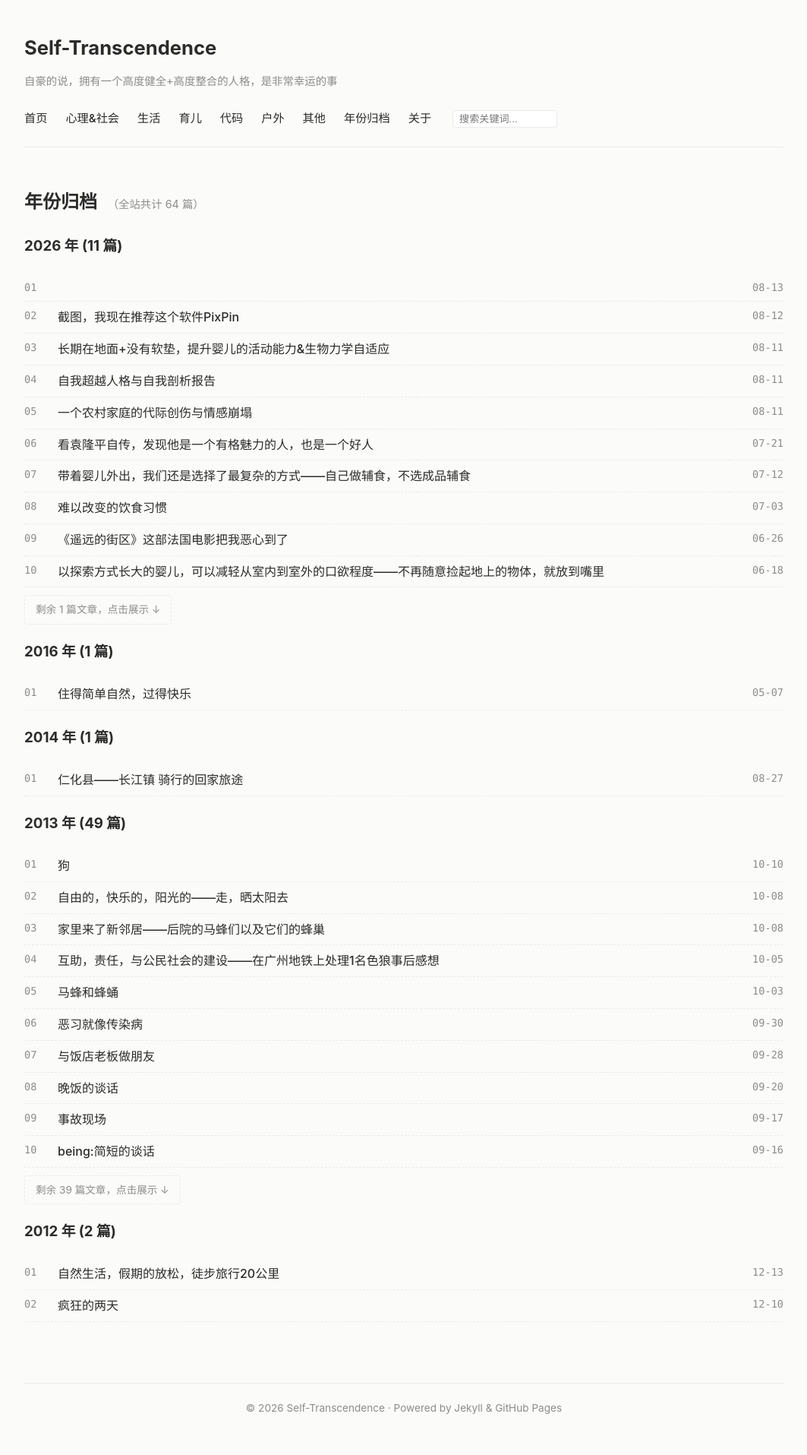
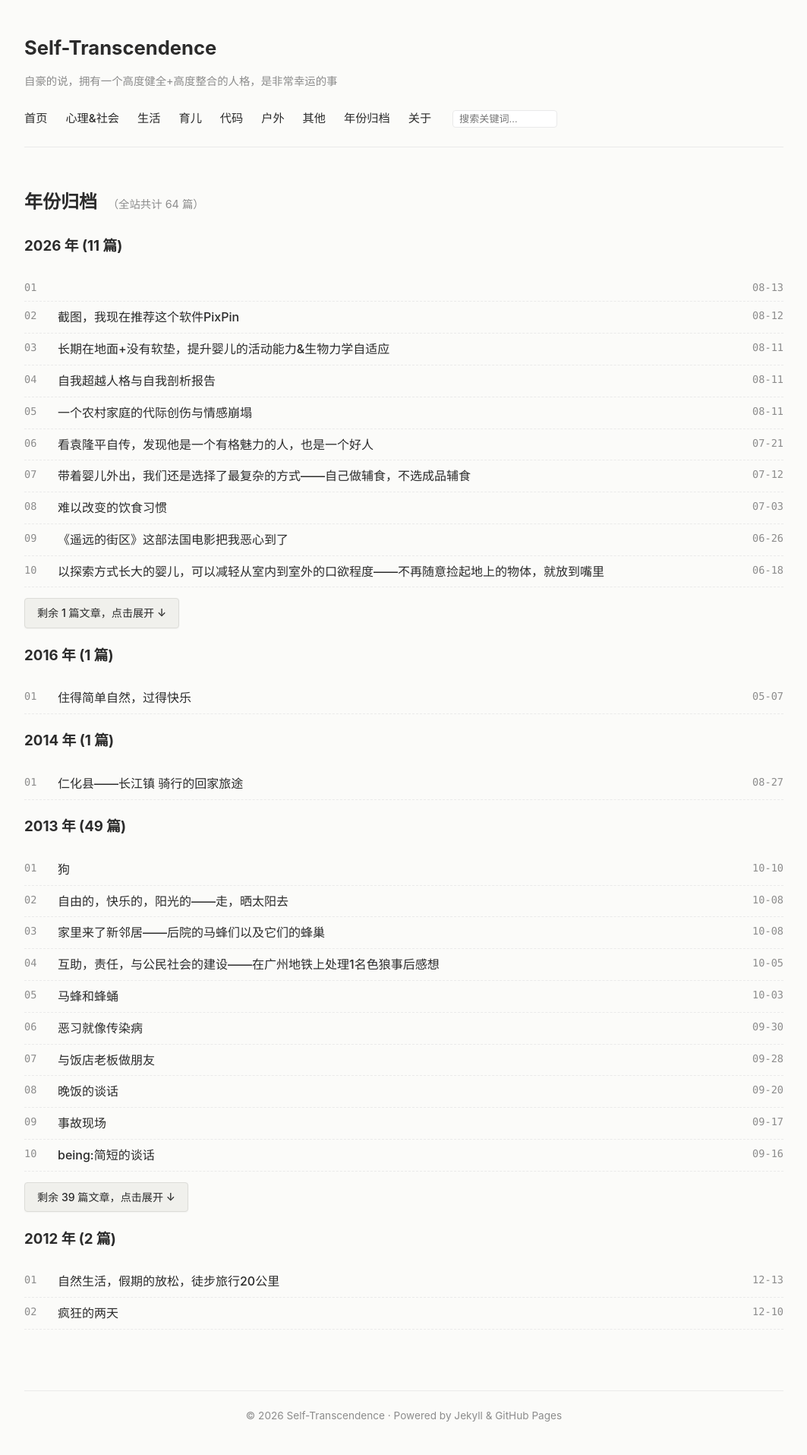
Before and after one commit to Natural-system/self-transcendence, a Jekyll site: the page built from archive.html, in a window 1280 px wide. Shown: the whole page at 76% size, without its empty margins (108-1171 px from the left). Built offline with Jekyll 4.4.1, drawn with Linux system fonts in a browser that asks for light colours.

Commit message:
修改年份归档展示效果。

```diff
--- a/_layouts/default.html
+++ b/_layouts/default.html
@@ -313,35 +315,47 @@
   display: none;
 }
 
-/* 展开按钮基础样式 (遵从网站极简与 muted-color 风格) */
-.btn-show-more {
+/* 按钮通用醒目样式 */
+.btn-toggle-year {
   display: inline-block;
-  margin-top: 10px;
-  padding: 6px 14px;
-  font-size: 0.85rem;
-  color: var(--muted-color);
-  background-color: transparent;
-  border: 1px dashed var(--border-color);
+  margin-top: 14px;
+  padding: 6px 16px;
+  font-size: 0.88rem;
+  font-weight: 500;
+  color: var(--text-color);
+  background-color: #f0f0ec; /* 更明显的浅灰背景 */
+  border: 1px solid #dcdcd8;   /* 更加清晰的实线边框 */
   border-radius: 4px;
   cursor: pointer;
   transition: all 0.2s ease;
-
-  &:hover {
-    color: var(--accent-color);
-    border-color: var(--accent-color);
-    background-color: #f4f4f0;
-  }
+  box-shadow: 0 1px 2px rgba(0, 0, 0, 0.04); /* 轻微阴影，增加视觉层级 */
 }
 
-/* 核心逻辑 (状态 A)：当复选框被选中时 */
+.btn-toggle-year:hover {
+  color: #ffffff;
+  background-color: var(--accent-color); /* 悬停变为黑底白字，非常醒目 */
+  border-color: var(--accent-color);
+}
+
+/* 默认状态：隐藏“收起”按钮 */
+.btn-collapse {
+  display: none;
+}
+
+/* 核心逻辑：当复选框被勾选（展开状态）时 */
 /* 1. 展示第 11 篇及以后的文章 */
 .year-toggle-checkbox:checked ~ .post-list .more-post {
-  display: flex !important; /* 恢复为与 post-item 一致的 flex 布局 */
+  display: flex !important;
 }
 
-/* 2. 展开后，底部的折叠按钮直接隐藏 (消失) */
-.year-toggle-checkbox:checked ~ .btn-show-more {
+/* 2. 隐藏“展开”按钮 */
+.year-toggle-checkbox:checked ~ .btn-expand {
   display: none !important;
+}
+
+/* 3. 显现文章末尾的“收起”按钮 */
+.year-toggle-checkbox:checked ~ .btn-collapse {
+  display: inline-block !important;
 }
   </style>
 </head>
--- a/archive.html
+++ b/archive.html
@@ -28,7 +28,6 @@
 
       <ul class="post-list">
         {% for post in year_group.items %}
-          <!-- 前 10 篇正常显示，第 11 篇起加上 class="more-post" 用于隐藏 -->
           <li class="post-item {% if forloop.index > 10 %}more-post{% endif %}">
             <div class="post-left">
               <span class="post-index">{% if forloop.index < 10 %}0{% endif %}{{ forloop.index }}</span>
@@ -40,9 +39,13 @@
       </ul>
 
       {% if total_count > 10 %}
-        <!-- 展开按钮：关联单选框 -->
-        <label for="toggle-year-{{ year_group.name }}" class="btn-show-more">
-          剩余 {{ remaining_count }} 篇文章，点击展示 ↓
+        <!-- 1. 展开按钮（未展开时显示） -->
+        <label for="toggle-year-{{ year_group.name }}" class="btn-toggle-year btn-expand">
+          剩余 {{ remaining_count }} 篇文章，点击展开 ↓
+        </label>
+        <!-- 2. 收起按钮（展开后自动显示在文章最下方） -->
+        <label for="toggle-year-{{ year_group.name }}" class="btn-toggle-year btn-collapse">
+          收起该年份文章 ↑
         </label>
       {% endif %}
     </div>
```
Also changed, not shown: other parts of _layouts/default.html (+3 -1 lines).
